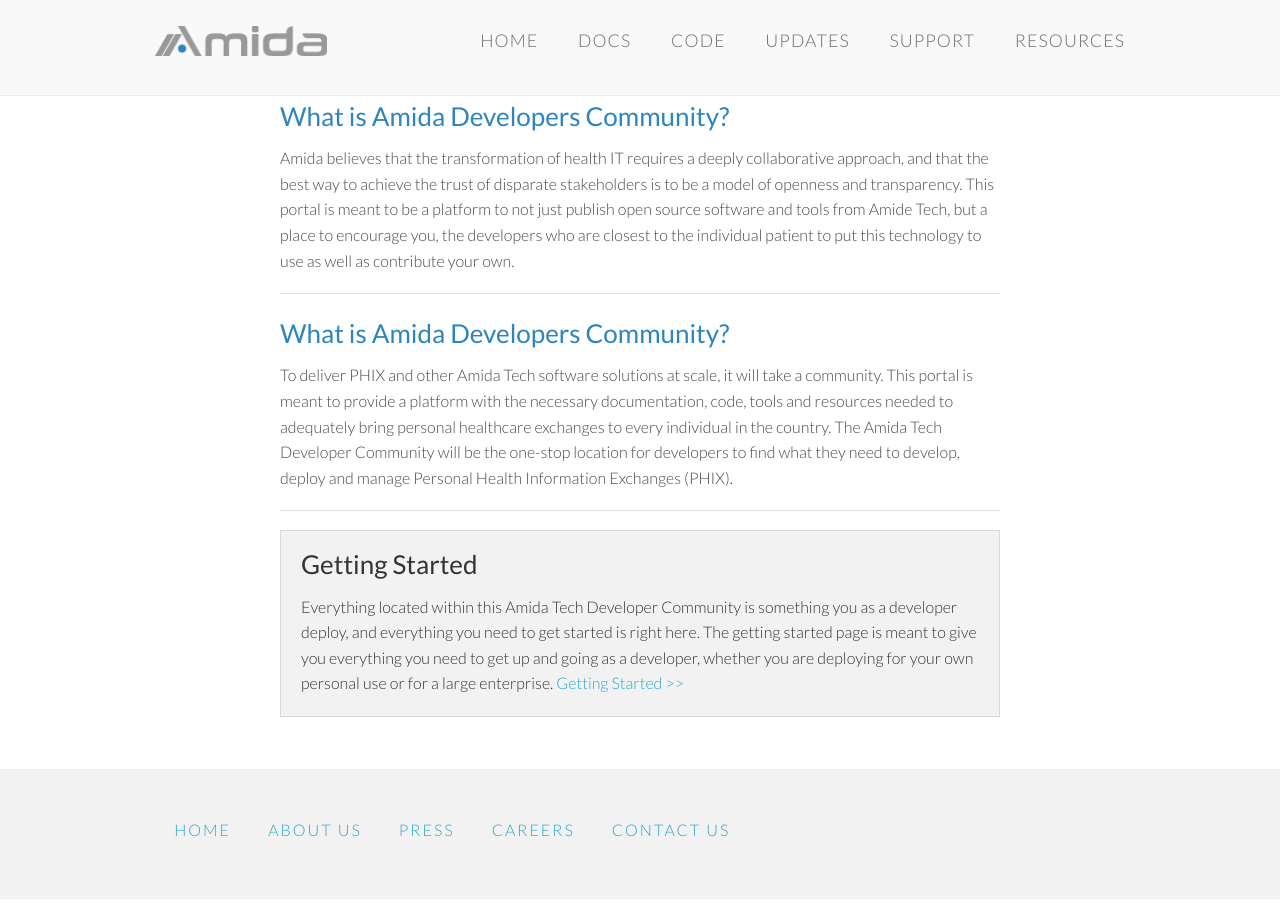
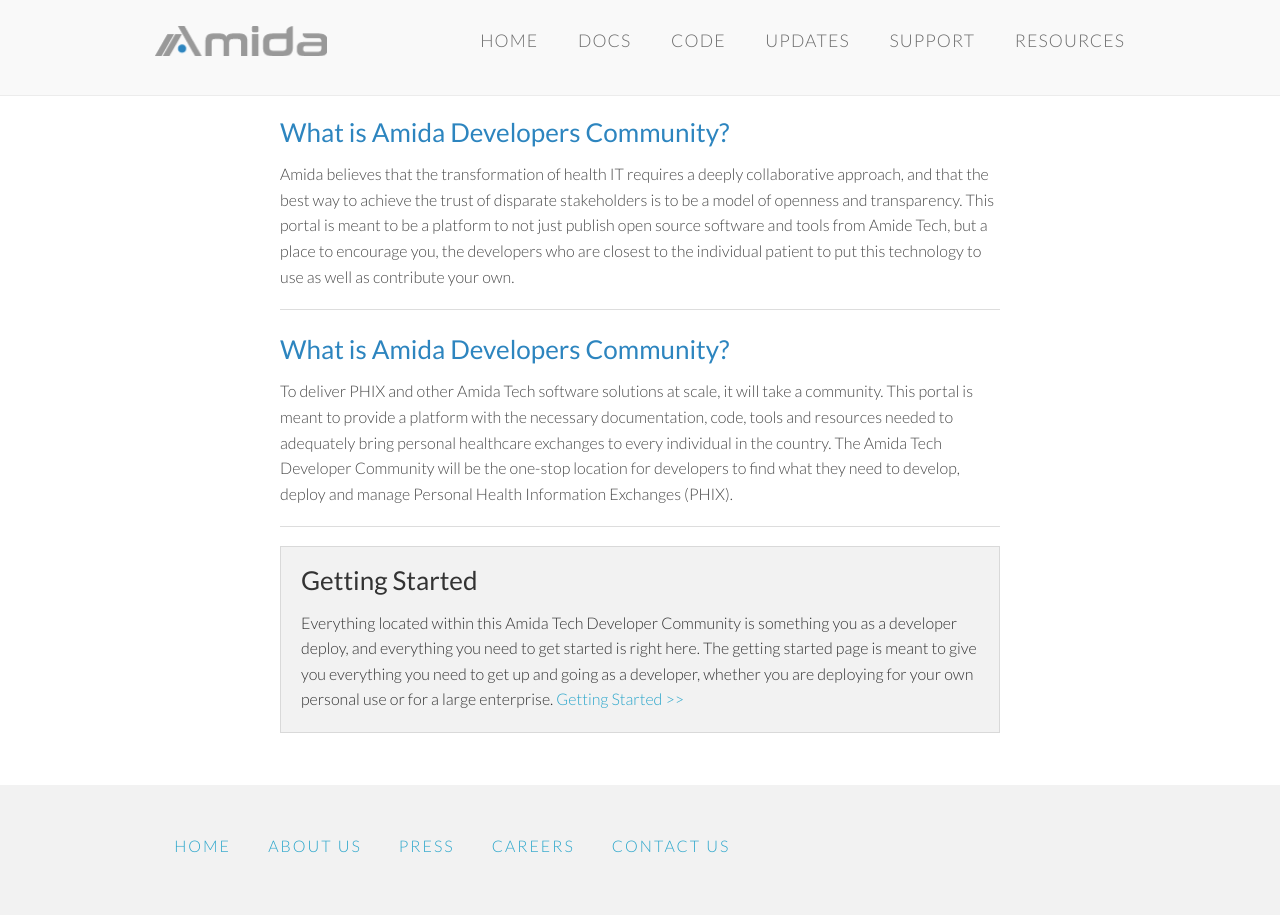
Before and after one commit to amida-tech/developers.amida.com, a Jekyll site: the page built from index.html, in a window 1280 px wide. Built offline with Jekyll 4.4.1, drawn with Linux system fonts in a browser that asks for light colours.

Commit message:
update home page layout

```diff
--- a/index.html
+++ b/index.html
@@ -3,9 +3,9 @@
 title: Amida Developers Community
 overview: true
 ---
-
+<br />
 <div class="row">
-    <div class="large-12 large-centered columns">
+    <div class="large-14 large-centered columns">
 
         <h4>What is Amida Developers Community?</h4>
 
@@ -17,7 +17,7 @@
 </div>
 
 <div class="row">
-    <div class="large-12 large-centered columns">
+    <div class="large-14 large-centered columns">
 
         <h4>What is Amida Developers Community?</h4>
 
@@ -30,7 +30,7 @@
 
 <div class="row">
 
-    <div class="large-12 large-centered columns">
+    <div class="large-14 large-centered columns">
 
         <div class="panel">
 
```
